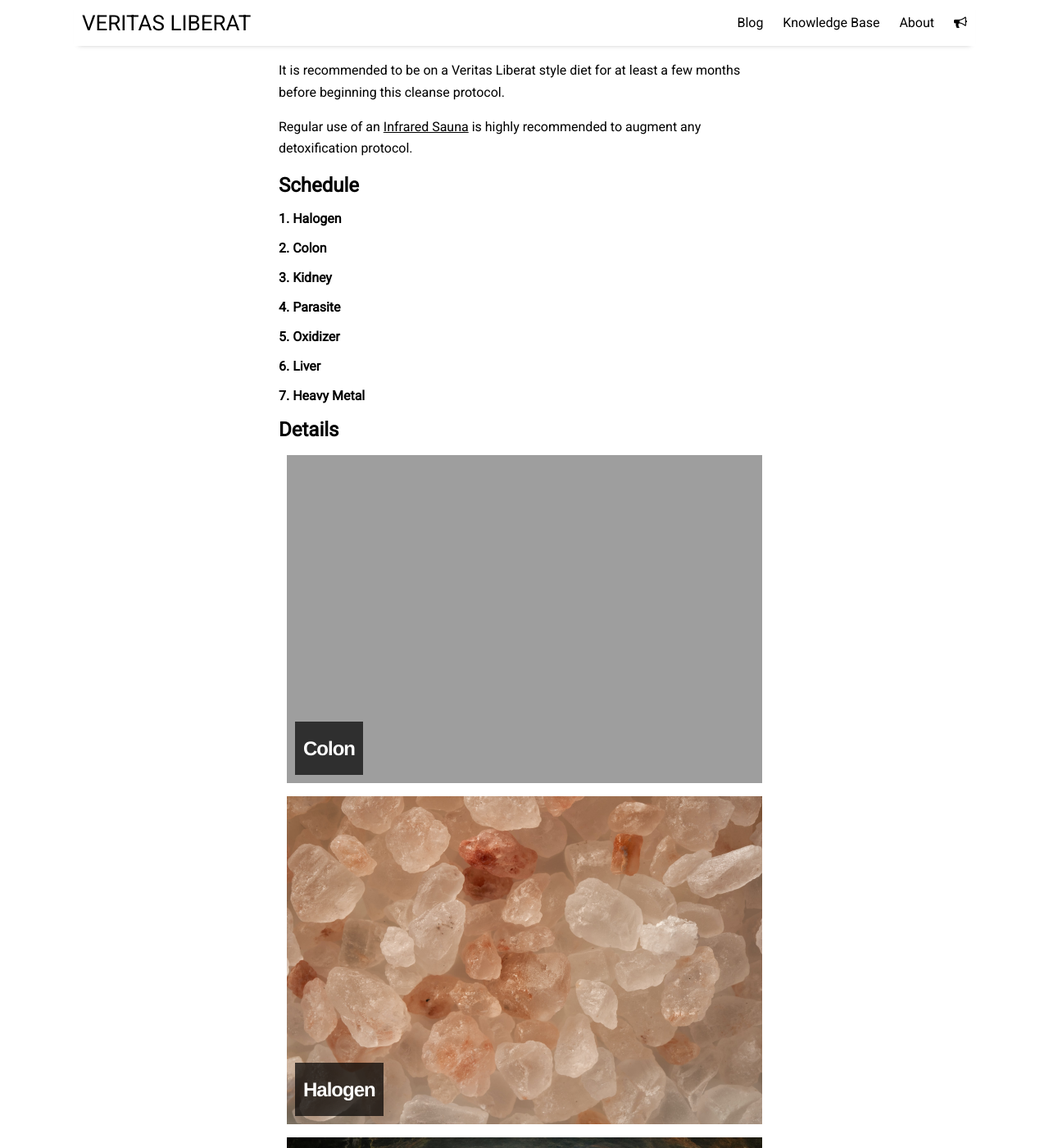
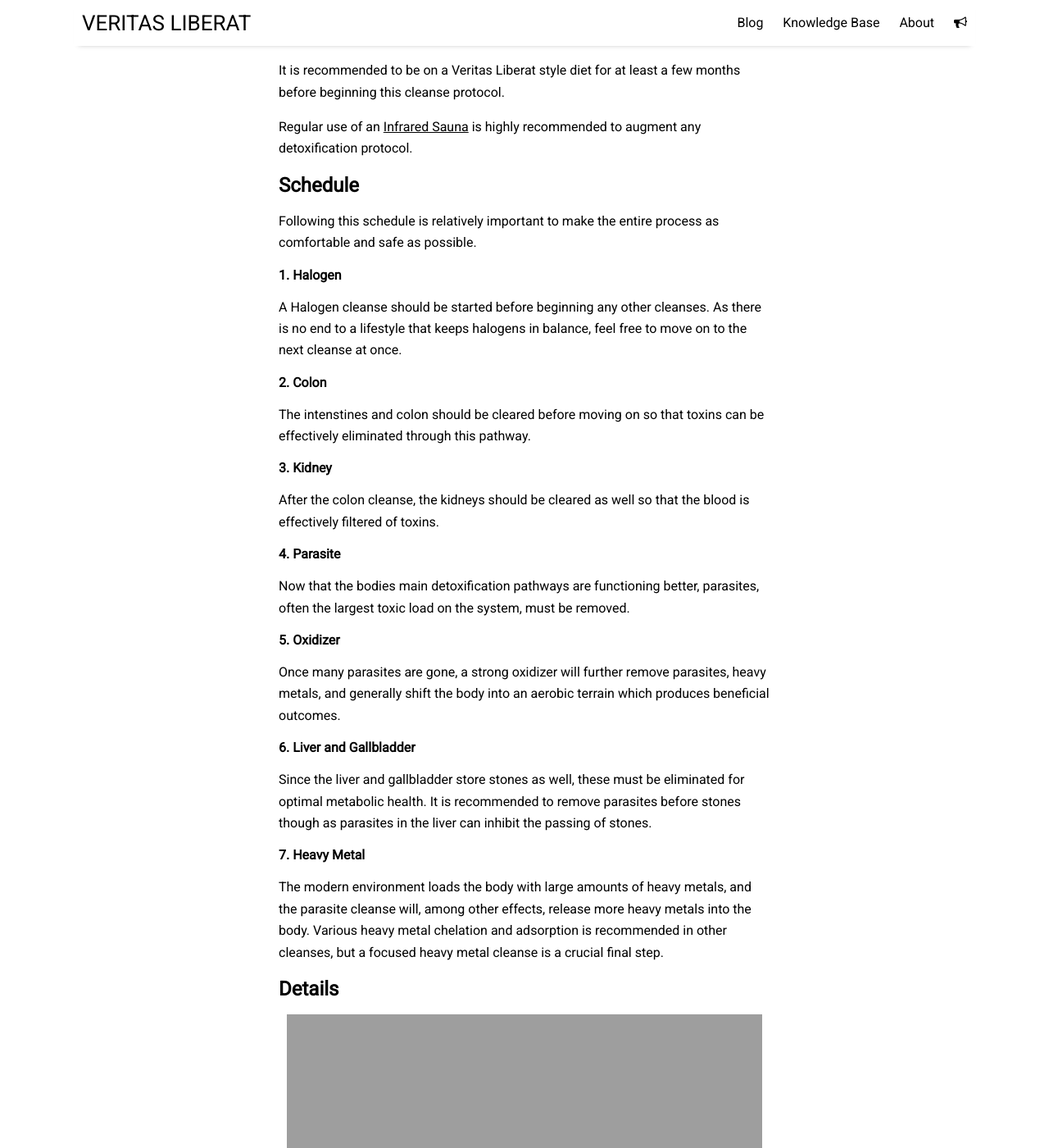
Before and after one commit to VeritasLiberat/VeritasLiberat.github.io, a Jekyll site: the page built from knowledge_base/Cleanse/cleanse.md, in a window 1280 px wide and 1400 px high, scrolled down 649 px. Shown: the whole window at 82% size. Built offline with Jekyll 4.4.1, drawn with Linux system fonts in a browser that asks for light colours; nearby versions of some CDN libraries.

Commit message:
add schedule details

```diff
--- a/knowledge_base/Cleanse/cleanse.md
+++ b/knowledge_base/Cleanse/cleanse.md
@@ -15,16 +15,24 @@ It is recommended to be on a Veritas Liberat style diet for at least a few month
 Regular use of an [Infrared Sauna](/knowledge_base/Hormesis/Sauna/sauna.html) is highly recommended to augment any detoxification protocol.
 
 ## Schedule
+Following this schedule is relatively important to make the entire process as comfortable and safe as possible.
 
 #### 1. Halogen
+A Halogen cleanse should be started before beginning any other cleanses. As there is no end to a lifestyle that keeps halogens in balance, feel free to move on to the next cleanse at once.
 
 #### 2. Colon
+The intenstines and colon should be cleared before moving on so that toxins can be effectively eliminated through this pathway.
 #### 3. Kidney
+After the colon cleanse, the kidneys should be cleared as well so that the blood is effectively filtered of toxins.
 
 #### 4. Parasite
+Now that the bodies main detoxification pathways are functioning better, parasites, often the largest toxic load on the system, must be removed.
 #### 5. Oxidizer
+Once many parasites are gone, a strong oxidizer will further remove parasites, heavy metals, and generally shift the body into an aerobic terrain which produces beneficial outcomes.
 
-#### 6. Liver
+#### 6. Liver and Gallbladder
+Since the liver and gallbladder store stones as well, these must be eliminated for optimal metabolic health. It is recommended to remove parasites before stones though as parasites in the liver can inhibit the passing of stones.
 #### 7. Heavy Metal
+The modern environment loads the body with large amounts of heavy metals, and the parasite cleanse will, among other effects, release more heavy metals into the body. Various heavy metal chelation and adsorption is recommended in other cleanses, but a focused heavy metal cleanse is a crucial final step.
 
 ## Details
```
Also changed, not shown: knowledge_base/Cleanse/3. Kidney/kidney.md (renamed from knowledge_base/Cleanse/Kidney/kidney.md, +6 -2 lines), knowledge_base/Cleanse/1. Halogen/halogen.md (renamed from knowledge_base/Cleanse/Halogen/halogen.md), knowledge_base/Cleanse/2. Colon/colon.md (renamed from knowledge_base/Cleanse/Colon/colon.md), knowledge_base/Cleanse/4. Parasite/parasite.md (line endings or trailing spaces), knowledge_base/Cleanse/5. Oxidizer/oxidizer.md (renamed from knowledge_base/Cleanse/Oxidizer/oxidizer.md), knowledge_base/Cleanse/6. Liver and Gallbladder/liver.md (renamed from knowledge_base/Cleanse/Liver/liver.md), knowledge_base/Cleanse/7. Heavy Metal/heavy_metal.md (renamed from knowledge_base/Cleanse/Heavy Metal/heavy_metal.md).
